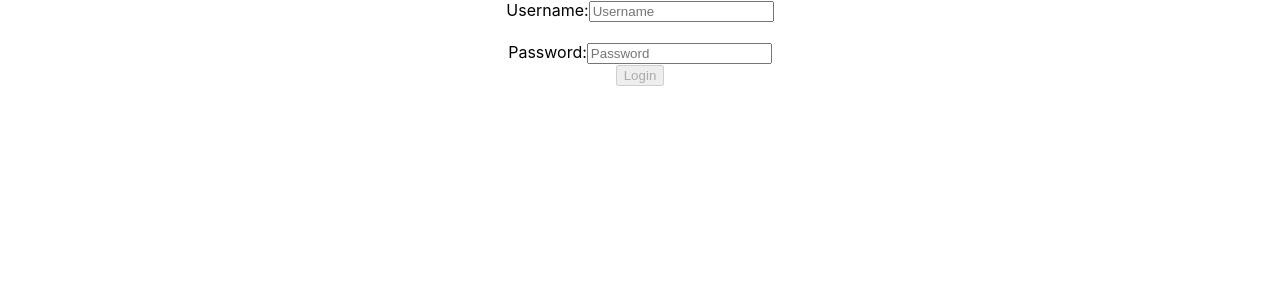
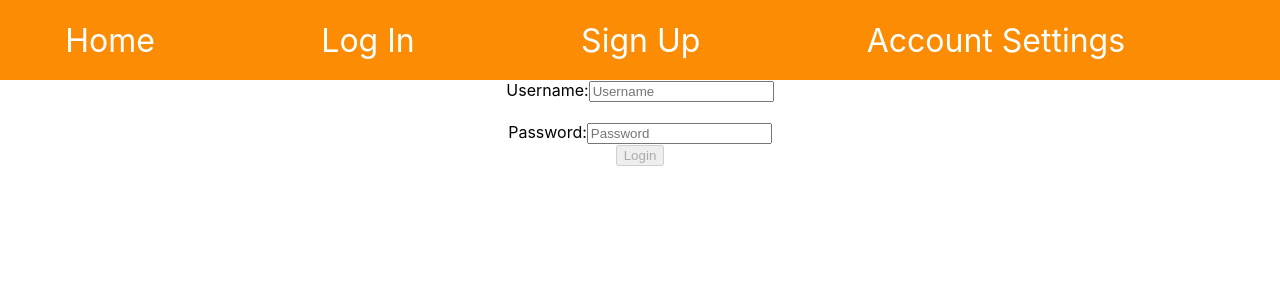
Before and after one commit to Build-Week-Post-Here-2/front-end, a React (Create React App) app in the folder login-page/: page /login in a window 1280 px wide. Shown: the top 300 px of the page. Built offline with nearby package versions, Linux system fonts and the light colour scheme.

Commit message:
nav bar skeleton complete

```diff
--- a/login-page/package.json
+++ b/login-page/package.json
@@ -7,7 +7,9 @@
     "@testing-library/react": "^9.5.0",
     "@testing-library/user-event": "^7.2.1",
     "axios": "^0.20.0",
+    "bootstrap": "^4.5.2",
     "react": "^16.13.1",
+    "react-bootstrap": "^1.3.0",
     "react-dom": "^16.13.1",
     "react-redux": "^7.2.1",
     "react-router-dom": "^5.2.0",
@@ -15,6 +17,7 @@
     "redux": "^4.0.5",
     "redux-logger": "^3.0.6",
     "redux-thunk": "^2.3.0",
+    "styled-components": "^5.2.0",
     "yup": "^0.29.3"
   },
   "scripts": {
--- a/login-page/src/App.js
+++ b/login-page/src/App.js
@@ -7,6 +7,7 @@ import  SignUp  from './components/SignUp'
 import  Home  from './components/Home'
 import  PrivateRoute  from './components/PrivateRoute'
 import  AccountSettings  from './components/AccountSettings'
+import NavigationBar from './components/NavigationBar';
 // import NavigationBar from './components/NavigationBar';
 
 
@@ -17,7 +18,7 @@ import  AccountSettings  from './components/AccountSettings'
 function App() {
   return (
   <div className='App'>
-    {/* <NavigationBar/> */}
+    <NavigationBar />
     <Route path='/signup' component={SignUp}/>
     <Route path='/login' component={LoginForm}/>
     <PrivateRoute path='/protected' component={Home}/>
--- a/login-page/src/components/Home.js
+++ b/login-page/src/components/Home.js
@@ -3,9 +3,12 @@ import React from 'react'
 const Home = () => {
 
 
-    return {
+    return (
+        <div>
+            <h1>Home Page</h1>
+        </div>
 
-    }
+    )
 
 }
 
--- a/login-page/src/components/NavigationBar.js
+++ b/login-page/src/components/NavigationBar.js
@@ -1,13 +1,32 @@
 import React from 'react'
+import styled from 'styled-components'
+
 import { LOAD_START, LOAD_SUCCESS, LOAD_FAILURE } from '../store'
 
 const NavigationBar = () => {
+    return (
+        <StyledNavbar>
+                  <StyledA href="#">Home</StyledA>
+                  <StyledA href="#">Log In</StyledA>
+                  <StyledA href="#">Sign Up</StyledA>
+                  <StyledA href="#">Account Settings</StyledA>
+        </StyledNavbar>
+      );
+    };
 
+  const StyledNavbar = styled.div`
+    background: rgb(252, 140, 3);
+    height: 10vh;
+    display: flex;
+    justify-content: center;
+    align-items: center;
+  `
 
-    return {
-
-    }
-
-}
+  const StyledA = styled.a `
+    margin: 0 10% 0 3%;
+    font-size: 2em;
+    color: white;
+    text-decoration: none;
+  `
 
 export default NavigationBar
```
Also changed, not shown: 2 other files (tests, documents, lock files or other folders).
